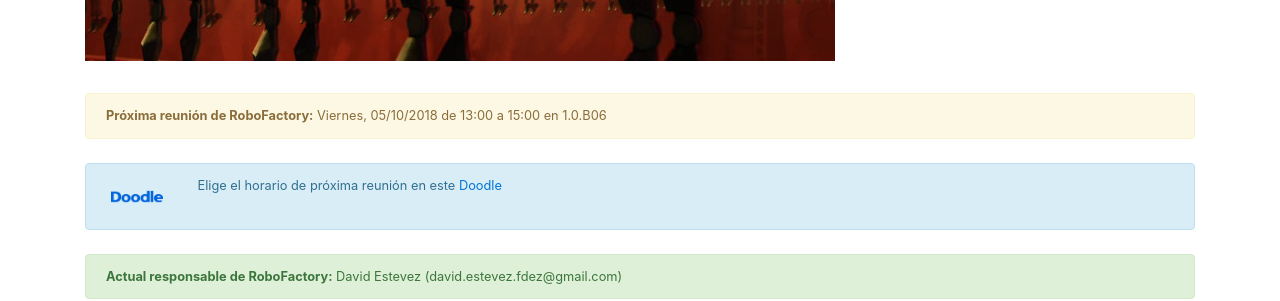
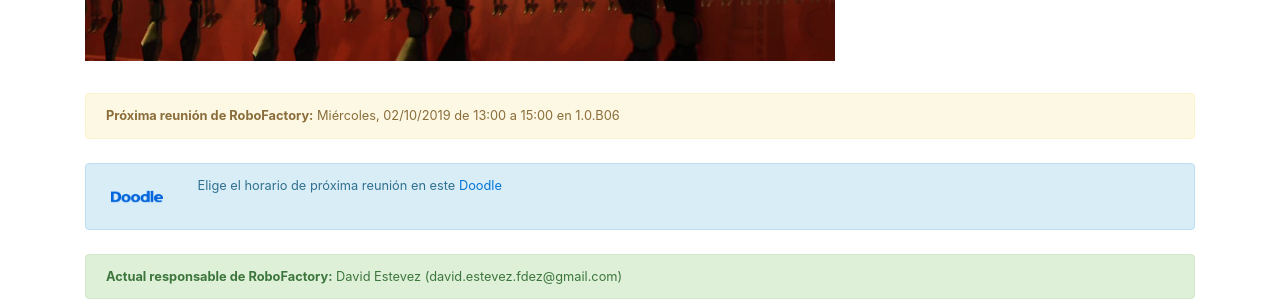
Before and after one commit to asrob-uc3m/asrob-uc3m.github.io, a Jekyll site: the page built from _workgroups/2017-09-19-robofactory.markdown, in a window 1280 px wide and 900 px high, scrolled down 831 px. Shown: the part 335-636 px from the top of the window. Built offline with Jekyll 4.4.1, drawn with Linux system fonts in a browser that asks for light colours.

Commit message:
Update next_meeting for workgroup RoboFactory

```diff
--- a/_workgroups/2017-09-19-robofactory.markdown
+++ b/_workgroups/2017-09-19-robofactory.markdown
@@ -5,7 +5,7 @@ layout: workgroup
 manager: David Estevez
 manager_email: david.estevez.fdez@gmail.com
 name: RoboFactory
-next_meeting: Viernes, 05/10/2018 de 13:00 a 15:00 en 1.0.B06
+next_meeting: "Mi\xE9rcoles, 02/10/2019 de 13:00 a 15:00 en 1.0.B06"
 next_meeting_doodle: https://doodle.com/poll/4zde2uwwznve7ik9
 picture: /img/robofactory.jpg
 picture_full: /img/robofactory-full.jpg
```
